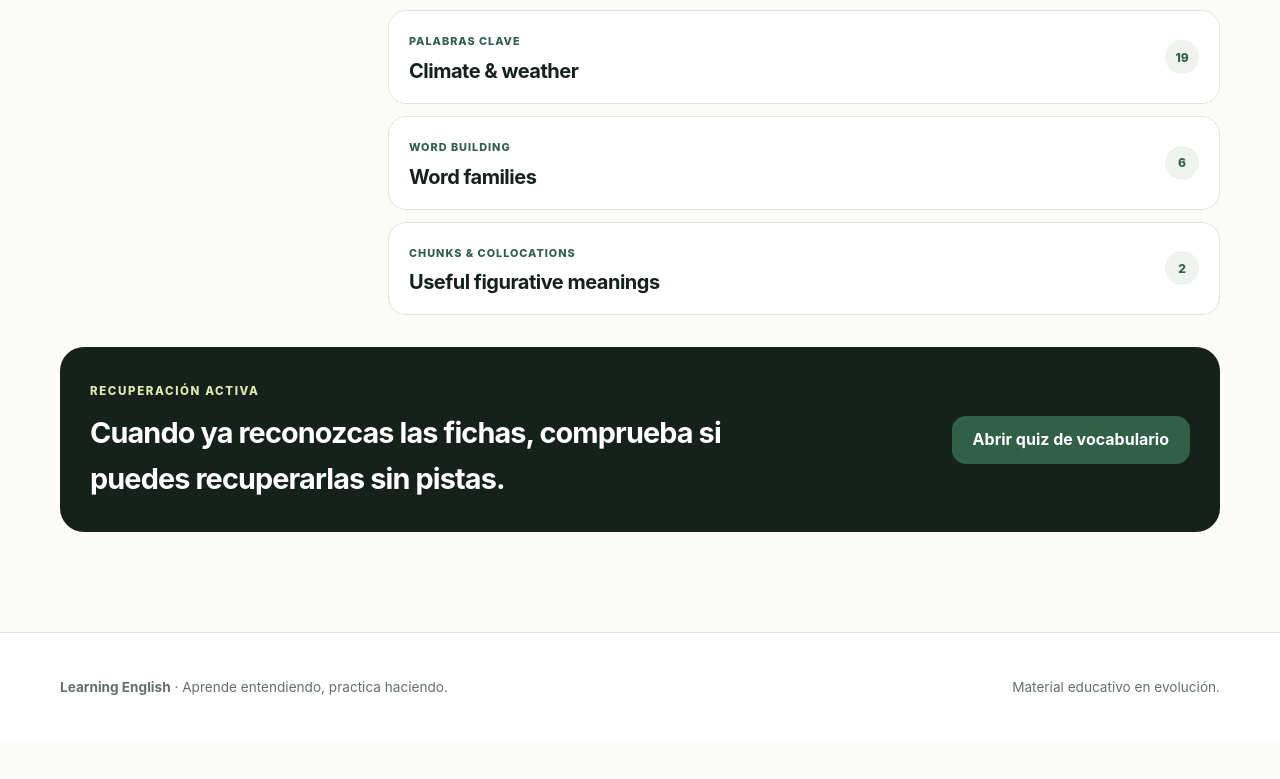
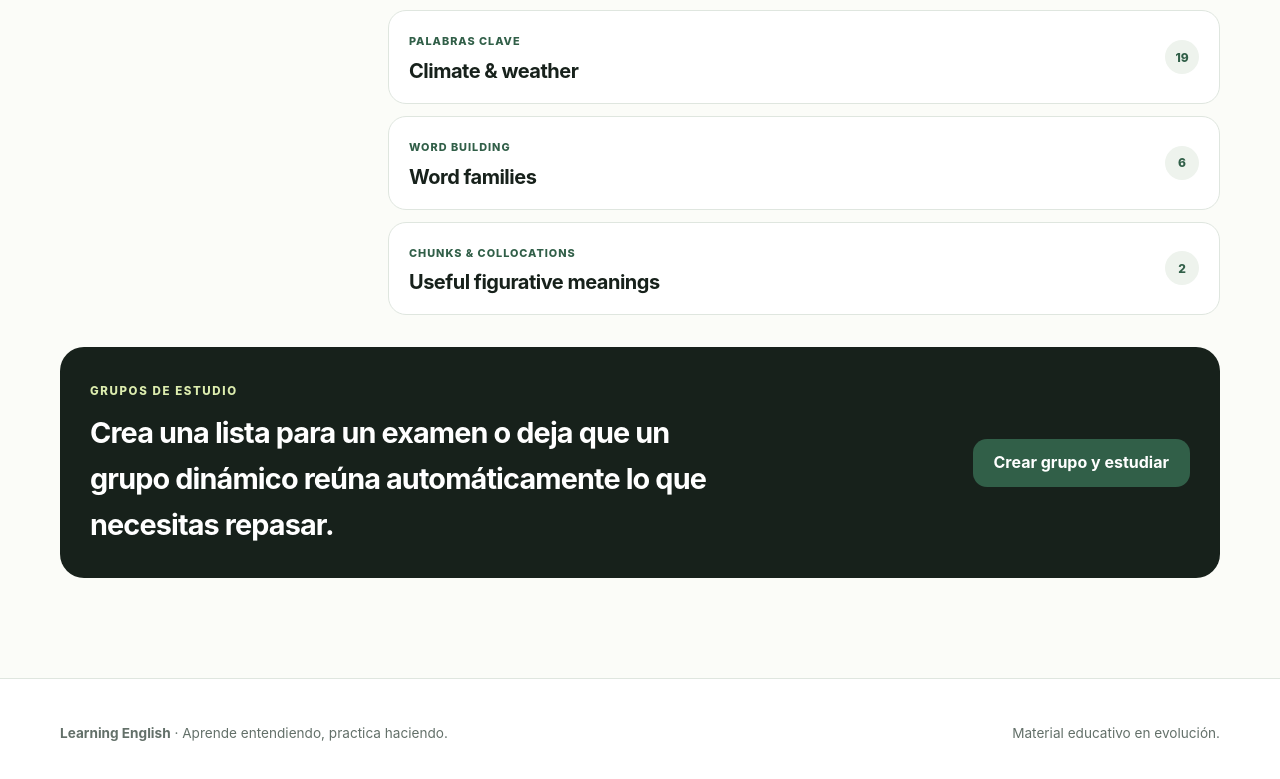
Before and after one commit to susinodevelop/learningenglish, a Next.js app: page /vocabulary in a window 1280 px wide. Shown: the part 3528-4307 px from the top of the page. Before the commit the page ends 4271 px from the top, so only its background shows below. Built offline with nearby package versions, Linux system fonts and the light colour scheme.

Commit message:
feat: connect vocabulary browser to study groups

```diff
--- a/app/vocabulary/page.tsx
+++ b/app/vocabulary/page.tsx
@@ -33,11 +33,11 @@ export default function VocabularyPage() {
 
       <section className="cta-panel">
         <div>
-          <span className="eyebrow">Recuperación activa</span>
-          <h2>Cuando ya reconozcas las fichas, comprueba si puedes recuperarlas sin pistas.</h2>
+          <span className="eyebrow">Grupos de estudio</span>
+          <h2>Crea una lista para un examen o deja que un grupo dinámico reúna automáticamente lo que necesitas repasar.</h2>
         </div>
         <Link className="button button-primary" href="/games">
-          Abrir quiz de vocabulario
+          Crear grupo y estudiar
         </Link>
       </section>
     </div>
```
